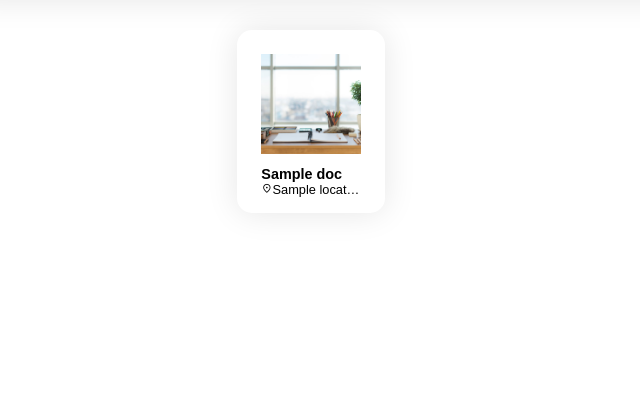
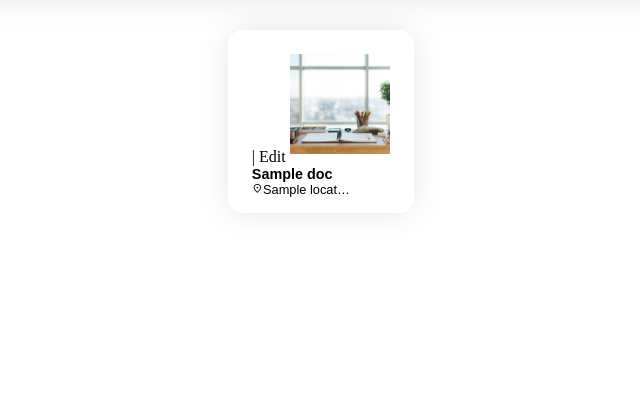
Before and after one commit to software-students-fall2022/web-app-exercise-team-2-1, a Flask app: template templates/home.html in a window 1280 px wide. Shown: the part 98-494 px from the top of the page, without its empty margins (28-668 px from the left). Run offline with Flask 2, Linux system fonts and the light colour scheme; the template is opened without the code that fills it: most values are stand-ins (such as "Sample title", 1, 10 or a date in 2020); parts of the project's set-up code (start-up, migrations or seed data) failed here and were passed over.

Commit message:
added edit button to displays

```diff
--- a/templates/home.html
+++ b/templates/home.html
@@ -7,7 +7,7 @@
     <div class="spot-grid-container">
         {% for doc in docs %}
             <div class="spot-card">
-                <a href="{{ url_for('detail', SpotId = doc['_id'])}}">
+                <a href="{{ url_for('detail', SpotId = doc['_id'])}}"> | <a href="{{ url_for('edit_s',mongoid=doc._id)}}">Edit</a>
                     <!-- This is also a placeholder until backend implementation -->
                     <img class="spot-card-image" src="/static/images/study-spot-800.jpeg"/>
                     <div class="study-card-name">{{doc.name}}</div>
```
